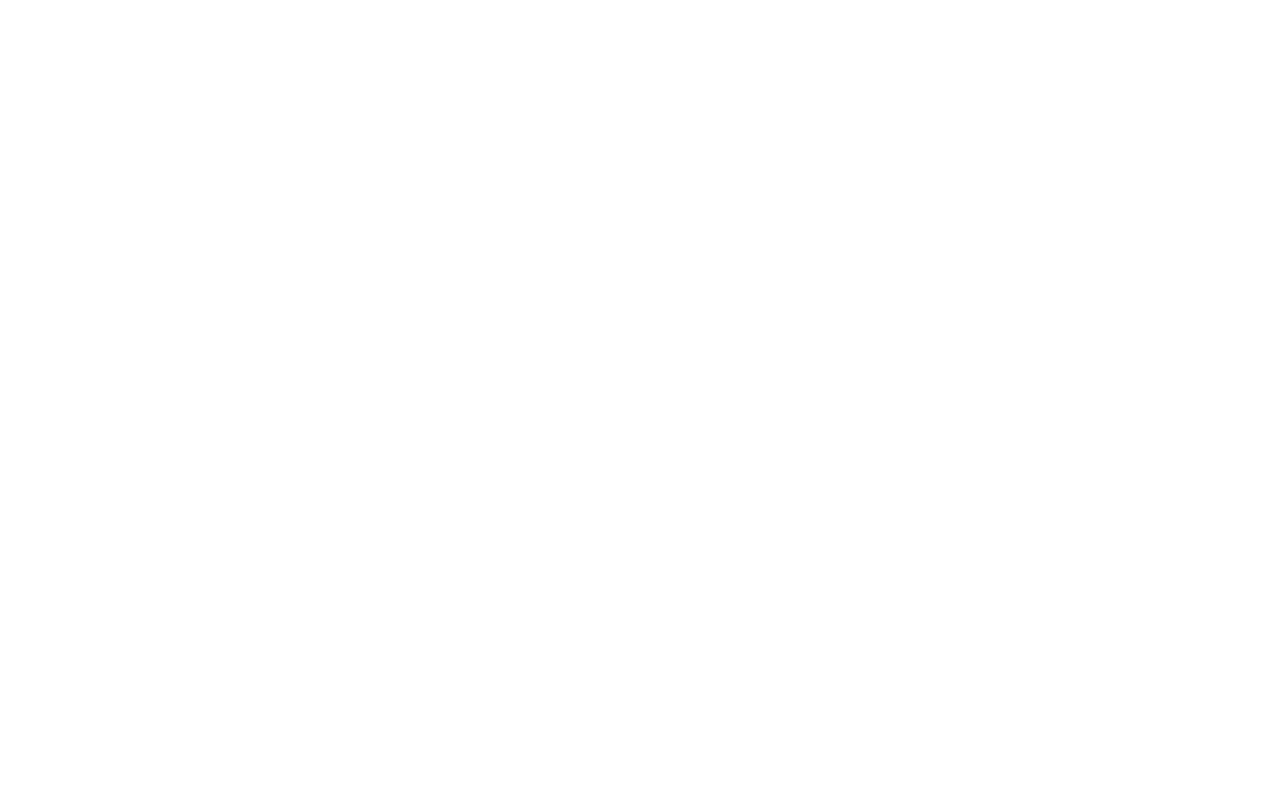
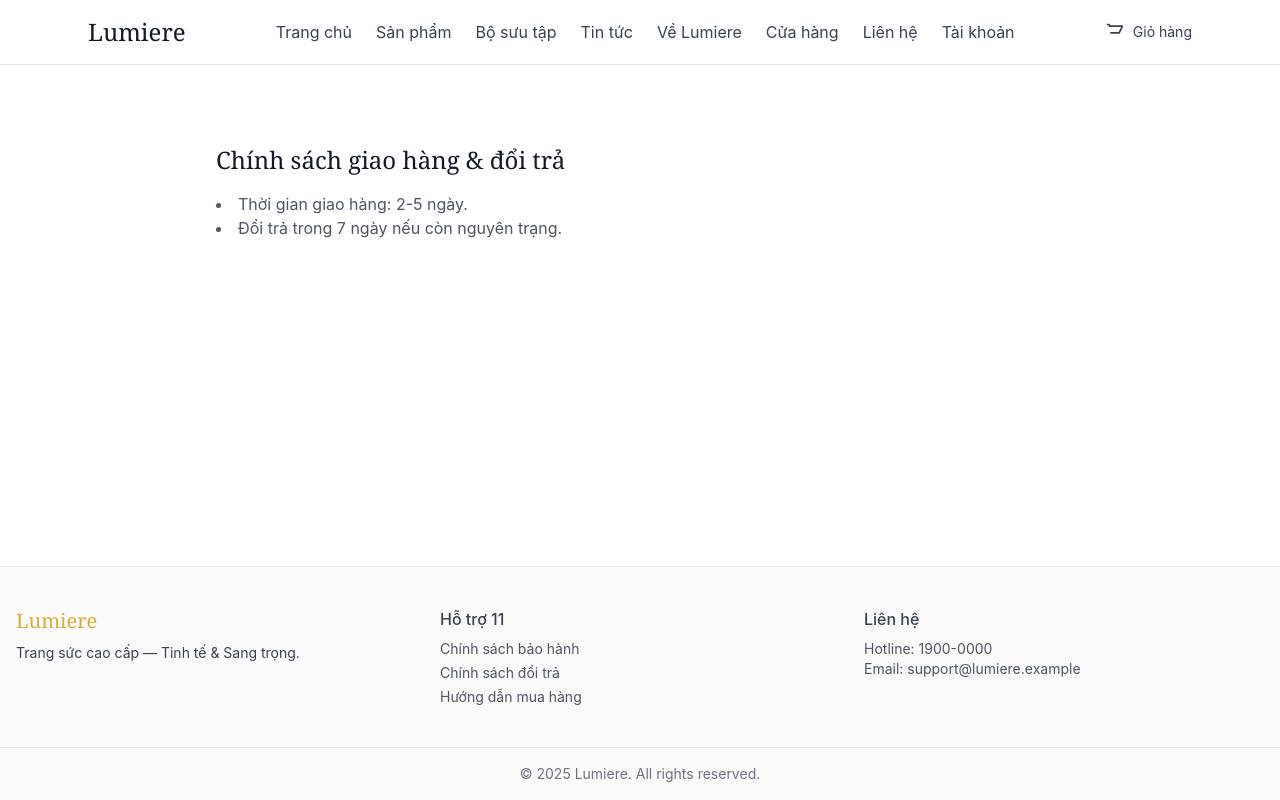
Before and after one commit to HoangHN11/AWS-Jewelry-web, a React (Vite) app: page /policies/shipping in a window 1280 px wide. Before the commit this address had no page. Built offline with nearby package versions, Linux system fonts and the light colour scheme; the HTML template or start-up script is replaced by a standard one.

Commit message:
feat:policies page

```diff
--- a/src/App.jsx
+++ b/src/App.jsx
@@ -5,6 +5,9 @@
 import CollectionDetailPage from "./pages/collections/CollectionDetailPage";
 import NewsListPage from './pages/news/NewsListPage'
 import NewsDetailPage from './pages/news/NewsDetailPage'
+import PrivacyPolicyPage from "./pages/policies/PrivacyPolicyPage";
+import WarrantyPolicyPage from "./pages/policies/WarrantyPolicyPage";
+import ShippingReturnPolicyPage from "./pages/policies/ShippingReturnPolicyPage";
 
 
 const App = () => {
@@ -21,6 +24,13 @@
           <Route path="/news" element={<NewsListPage />} />
           <Route path="/news/:slug" element={<NewsDetailPage />} />
 
+          <Route path="/policies/privacy" element={<PrivacyPolicyPage />} />
+          <Route path="/policies/warranty" element={<WarrantyPolicyPage />} />
+          <Route
+            path="/policies/shipping"
+            element={<ShippingReturnPolicyPage />}
+          />
+
 
         </Route>
       </Routes>
--- /dev/null
+++ b/src/pages/policies/PrivacyPolicyPage.jsx
@@ -0,0 +1,12 @@
+import React from "react";
+
+export default function PrivacyPolicyPage() {
+  return (
+    <div className="max-w-4xl mx-auto px-6 py-12">
+      <h2 className="text-2xl font-serif mb-4">Chính sách bảo mật</h2>
+      <p className="text-gray-600">
+        Chúng tôi tôn trọng quyền riêng tư của bạn. (Nội dung mock)
+      </p>
+    </div>
+  );
+}
--- /dev/null
+++ b/src/pages/policies/ShippingReturnPolicyPage.jsx
@@ -0,0 +1,15 @@
+import React from "react";
+
+export default function ShippingReturnPolicyPage() {
+  return (
+    <div className="max-w-4xl mx-auto px-6 py-12">
+      <h2 className="text-2xl font-serif mb-4">
+        Chính sách giao hàng & đổi trả
+      </h2>
+      <ul className="list-disc list-inside text-gray-600">
+        <li>Thời gian giao hàng: 2-5 ngày.</li>
+        <li>Đổi trả trong 7 ngày nếu còn nguyên trạng.</li>
+      </ul>
+    </div>
+  );
+}
--- /dev/null
+++ b/src/pages/policies/WarrantyPolicyPage.jsx
@@ -0,0 +1,12 @@
+import React from "react";
+
+export default function WarrantyPolicyPage() {
+  return (
+    <div className="max-w-4xl mx-auto px-6 py-12">
+      <h2 className="text-2xl font-serif mb-4">Chính sách bảo hành</h2>
+      <p className="text-gray-600">
+        Sản phẩm được bảo hành 12 tháng kể từ ngày mua. (Nội dung mock)
+      </p>
+    </div>
+  );
+}
```
